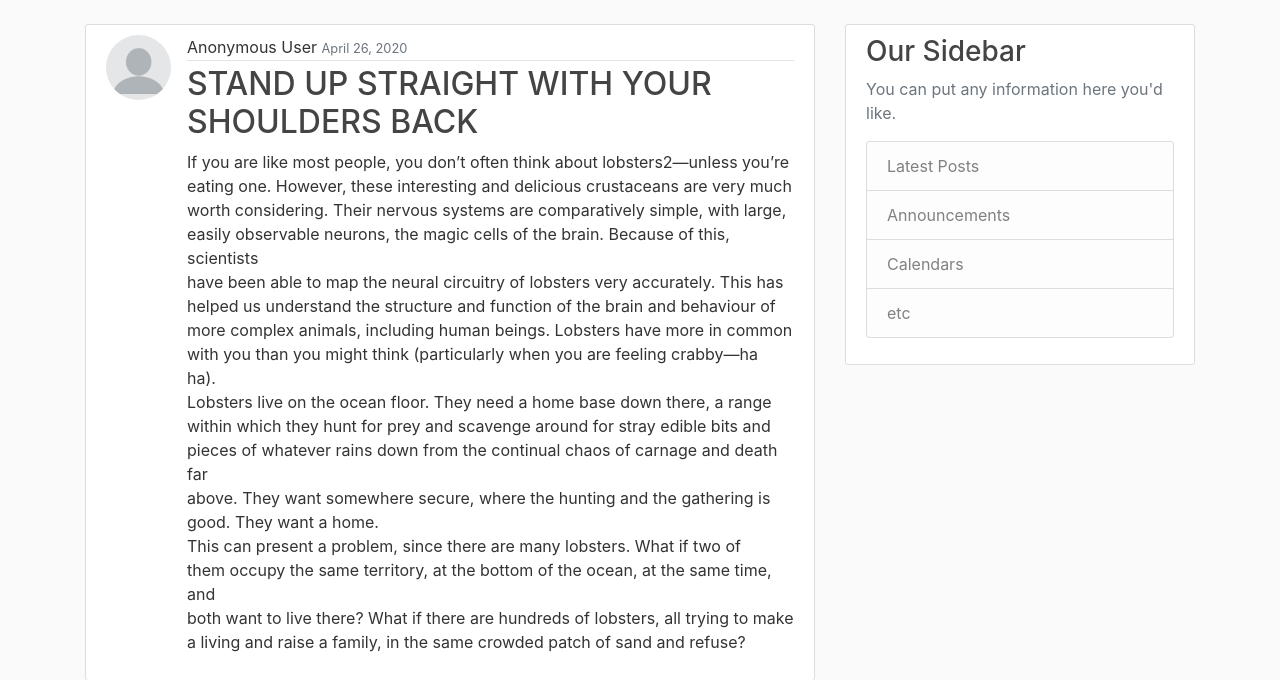
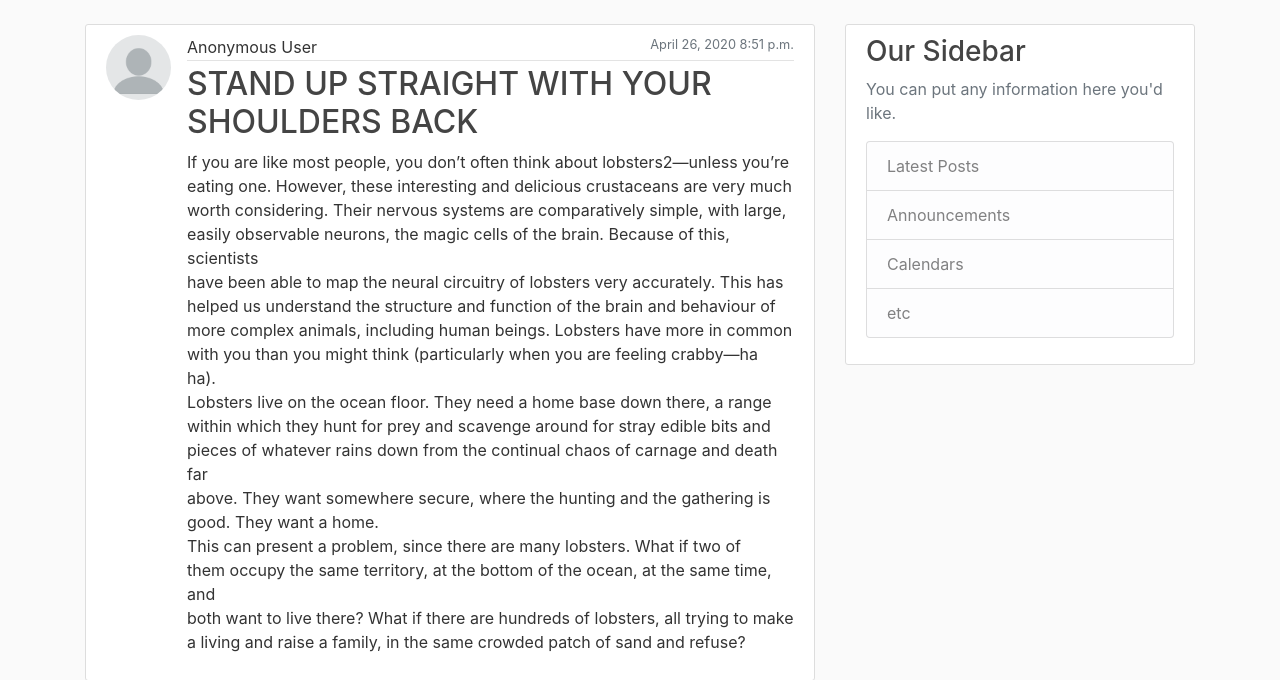
Before and after one commit to raghavankit11/django_discuss, a Django app: page /post/5/ in a window 1280 px wide. Shown: the part 56-736 px from the top of the page. Run offline with Django 3.2, Linux system fonts and the light colour scheme; data comes from the database, SQL or seed files in the repository; some libraries are stand-ins or nearby versions.

Commit message:
Anonymous Completed

```diff
--- a/blog/templates/blog/post_raw.html
+++ b/blog/templates/blog/post_raw.html
@@ -11,7 +11,7 @@
         {% else %}
             <a class="mr-2" href="{% url 'user-posts' post.author.username %}">{{ post.author }}</a>
         {% endif %}
-      <small class="text-muted">{{ post.date_posted|date:"F d, Y" }}</small>
+      <small class="text-muted" style="float:right;">{{ post.date_posted|date:"F d, Y P" }}</small>
       {% if post.author == user and editable == True %}
           <div>
             <a class="btn btn-secondary btn-sm mt-1 mb-1" href="{% url 'post-update' post.id %}">Update</a>
```
